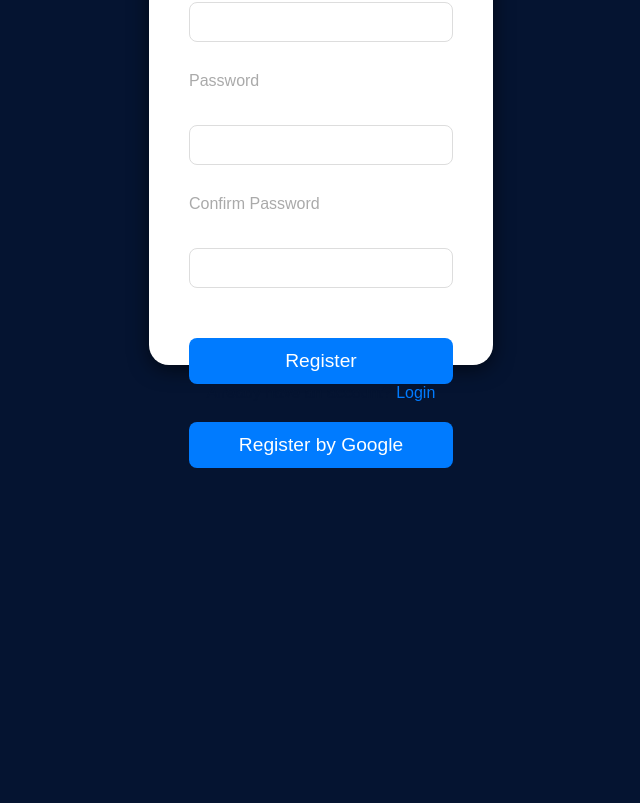
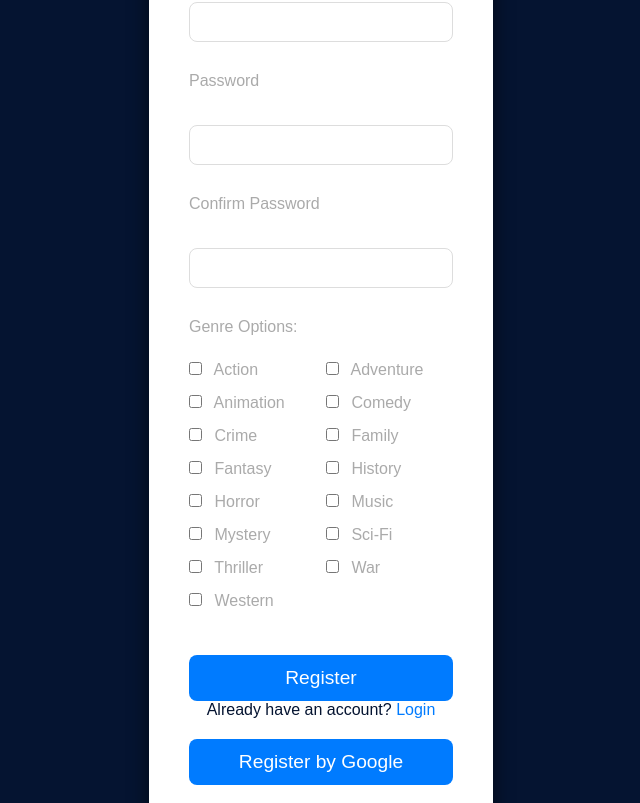
Before and after one commit to chy7u/ICS4U-Summative, a React (Vite) app: page /register in a window 1280 px wide. Shown: the part 445-1248 px from the top of the page, without its empty margins (319-959 px from the left). Before the commit the page ends 913 px from the top, so only its background shows below. Built offline with nearby package versions, Linux system fonts and the light colour scheme; no server answers.

Commit message:
fixed genres in register page, but loggedIn variable needs to be changed... instead check for user information

```diff
--- a/src/views/RegisterView.css
+++ b/src/views/RegisterView.css
@@ -10,7 +10,7 @@ body {
     display: flex;
     justify-content: center;
     align-items: center;
-    height: 95vh;
+    height: 100;
     padding: 50px;
 }
 
--- a/src/views/RegisterView.jsx
+++ b/src/views/RegisterView.jsx
@@ -60,6 +60,25 @@ function RegisterView() {
       console.log(error);
       alert("Error creating user with email and password!");
     }
+    const selectedGenresIds = Object.keys(checkBoxesRef.current)
+    .filter((genreId) => checkBoxesRef.current[genreId].checked)
+    .map(Number); // convert string ids to number
+
+    if (selectedGenresIds.length < 10) {
+      alert("You need at least 10 genres!");
+      return;
+    }
+
+    const selectedGenres = genres.filter((genre) =>
+      selectedGenresIds.includes(genre.id)
+    );
+
+    if (confirmedPass.current.value != password.current.value) {
+      alert("Your passwords don't match!");
+      return;
+    }
+    setSelected(selectedGenres);
+    setCurrentGenre(selectedGenresIds[0].genre);
   };
 
   const registerByGoogle = async () => {
@@ -70,6 +89,26 @@ function RegisterView() {
     } catch {
       alert("Error creating user with email and password!");
     }
+
+    const selectedGenresIds = Object.keys(checkBoxesRef.current)
+    .filter((genreId) => checkBoxesRef.current[genreId].checked)
+    .map(Number); // convert string ids to number
+
+    if (selectedGenresIds.length < 10) {
+      alert("You need at least 10 genres!");
+      return;
+    }
+
+    const selectedGenres = genres.filter((genre) =>
+      selectedGenresIds.includes(genre.id)
+    );
+
+    if (confirmedPass.current.value != password.current.value) {
+      alert("Your passwords don't match!");
+      return;
+    }
+    setSelected(selectedGenres);
+    setCurrentGenre(selectedGenresIds[0].genre);
   }
 
 
@@ -161,7 +200,24 @@ function RegisterView() {
             onChange={(e) => setConfirmPassword(e.target.value)}
             required
           />
+          <label htmlFor="check-genres">Genre Options:</label>
 
+          <div className="genresList">
+            {genres.map((item) => {
+              //maps through each genre item and creates checkbox
+              return (
+                <label key={item.id}>
+                  <input
+                    type="checkbox"
+                    id="check"
+                    ref={(el) => (checkBoxesRef.current[item.id] = el)}
+                  />{" "}
+                  {item.genre}
+                </label>
+              );
+            })}
+
+          </div>
           <button type="submit" className="register-button">Register</button>
         </form>
         <p className="login-link">
```
